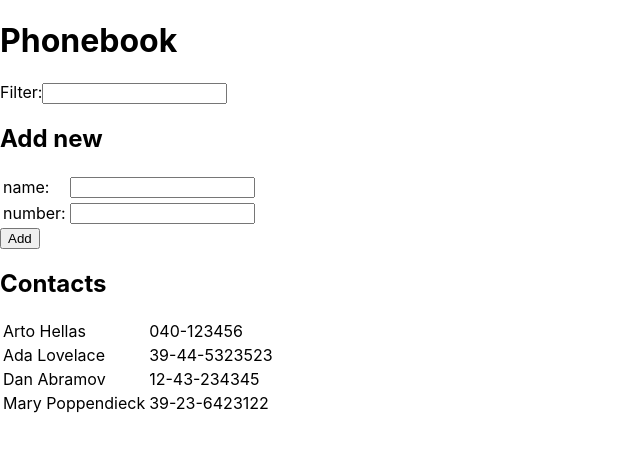
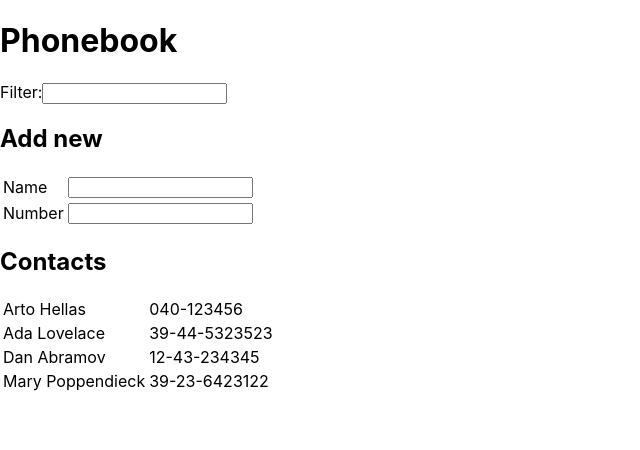
Before and after one commit to ViljoK/FullStackOpen, a React (Create React App) app in the folder osa2/puhelinluettelo/: page / in a window 1280 px wide. Shown: the top 450 px of the page, without its empty margins (0-640 px from the left). Built offline with nearby package versions, Linux system fonts and the light colour scheme; the HTML template or start-up script is replaced by a standard one.

Commit message:
Lisätty komponentteja

```diff
--- a/osa2/puhelinluettelo/src/App.js
+++ b/osa2/puhelinluettelo/src/App.js
@@ -13,6 +13,8 @@ const App = () => {
     const [ newName, setNewName ] =     useState('')
     const [ newNumber, setNewNumber ] = useState('')
     const [ filter, setFilter] =        useState('')
+
+
 
     const addPerson = (event) => {
         event.preventDefault()
@@ -44,15 +46,27 @@ const App = () => {
         setFilter(event.target.value)
     }
 
+    const formInputStates = [
+        {
+            name: "Name",
+            value: newName,
+            handler: handleNameChange,
+            id: 1
+        },
+        {
+            name: "Number",
+            value: newNumber,
+            handler: handleNumberChange,
+            id: 2
+        },
+    ]
+
     return (
         <>
             <Phonebook
                 onsubmit={addPerson}
-                newName={newName}
-                newNumber={newNumber}
+                formInputStates={formInputStates}
                 filter={filter}
-                handleNameChange={handleNameChange}
-                handleNumberChange={handleNumberChange}
                 handleFilterChange={handleFilterChange}
                 persons={persons}
             />
--- /dev/null
+++ b/osa2/puhelinluettelo/src/components/FormTable.js
@@ -0,0 +1,26 @@
+import React from 'react'
+import Input from './Input'
+
+const FormTable = ({inputs}) => {
+    console.log(inputs)
+
+    const rows = () => inputs.map(input =>
+        <tr key={input.id}>
+            <td>{input.name}</td>
+            <td>
+                <Input handler={input.handler} value={input.value} />
+            </td>
+        </tr>
+    )
+    return (
+        <>
+            <table>
+                <tbody>
+                {rows()}
+                </tbody>
+            </table>
+        </>
+    )
+}
+
+export default FormTable
--- /dev/null
+++ b/osa2/puhelinluettelo/src/components/Input.js
@@ -0,0 +1,5 @@
+import React from 'react'
+
+const Input = ({handler, value}) => <input value={value} onChange={handler}/>
+
+export default Input
--- a/osa2/puhelinluettelo/src/components/Phonebook.js
+++ b/osa2/puhelinluettelo/src/components/Phonebook.js
@@ -1,5 +1,6 @@
 import React from 'react'
 import Contacts from './Contacts'
+import FormTable from "./FormTable";
 
 const Phonebook = (props) => {
     return (
@@ -12,37 +13,7 @@ const Phonebook = (props) => {
                 />
             </div>
             <h2>Add new</h2>
-            <form onSubmit={props.onsubmit}>
-                <table>
-                    <tbody>
-                    <tr>
-                        <td>
-                            name:
-                        </td>
-                        <td>
-                            <input
-                                value={props.newName}
-                                onChange={props.handleNameChange}
-                            />
-                        </td>
-                    </tr>
-                    <tr>
-                        <td>
-                            number:
-                        </td>
-                        <td>
-                            <input
-                                value={props.newNumber}
-                                onChange={props.handleNumberChange}
-                            />
-                        </td>
-                    </tr>
-                    </tbody>
-                </table>
-                <div>
-                    <button type="submit">Add</button>
-                </div>
-            </form>
+            <FormTable inputs={props.formInputStates}/>
             <h2>Contacts</h2>
             <Contacts persons={props.persons} filter={props.filter} />
         </>
```
